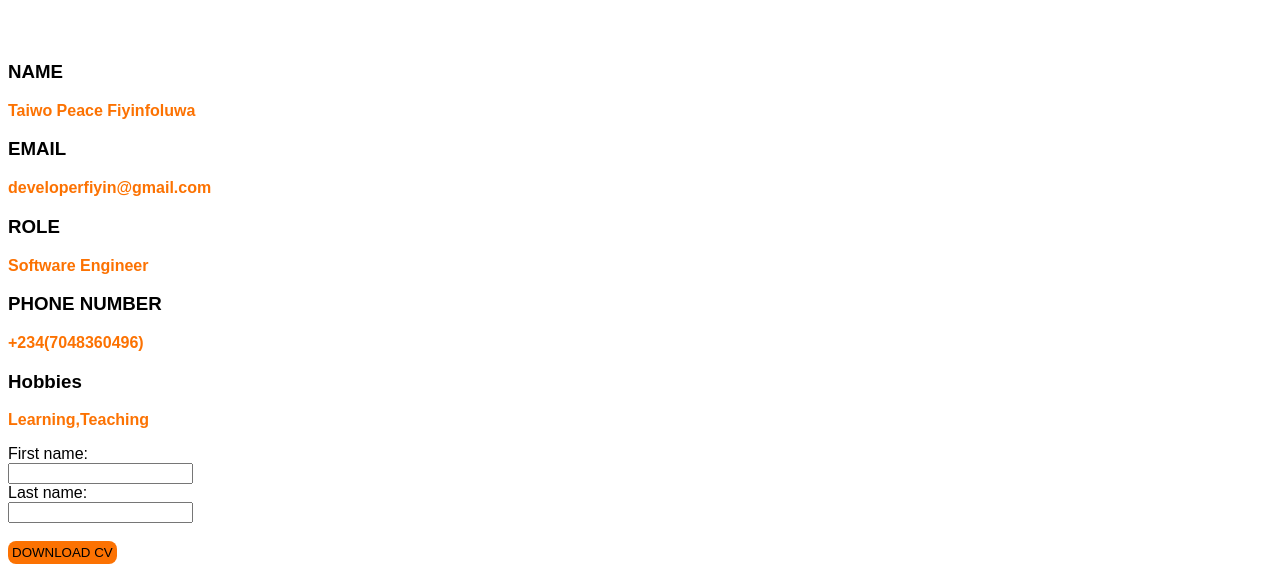
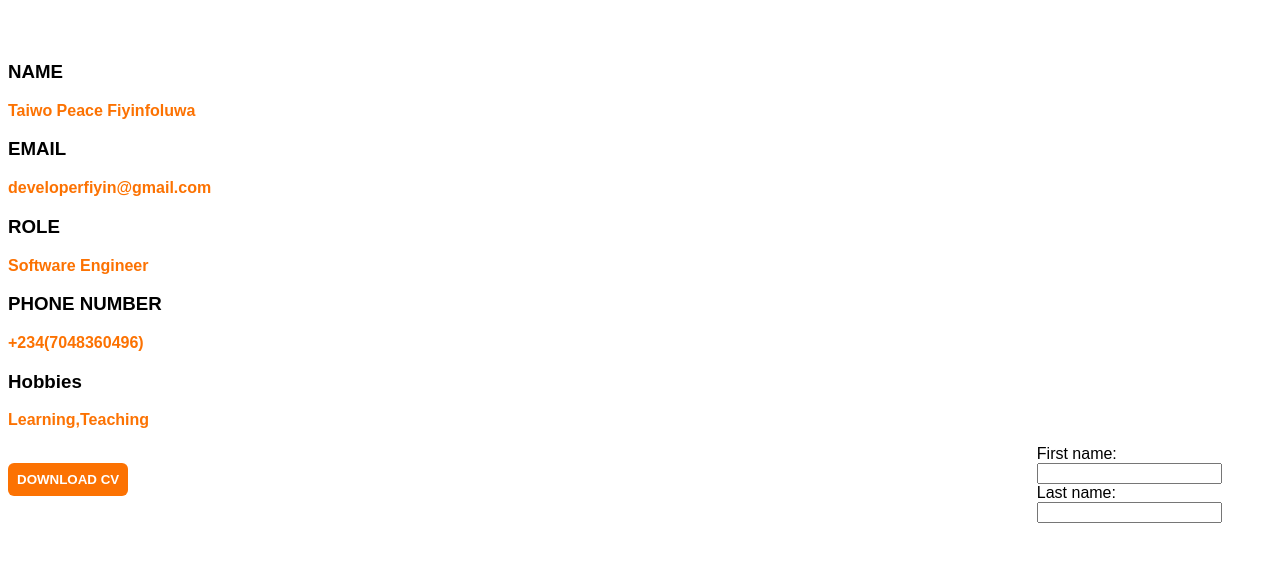
Before and after one commit to Developerfiyin/Assignment3, a plain HTML site: page index.html in a window 1280 px wide. Shown: the part 241-813 px from the top of the page. Drawn offline with Linux system fonts and the light colour scheme.

Commit message:
updated style.css

```diff
--- a/style.css
+++ b/style.css
@@ -15,9 +15,15 @@ p {
   color: rgb(252, 114, 2);
   font-weight: bolder;
 }
+.form {
+  position: absolute;
+  left: 81%;
+}
 button {
   background-color: rgb(252, 114, 2);
   border: none;
-  padding: 4px;
-  border-radius: 8px;
+  color: white;
+  padding: 9px;
+  border-radius: 6px;
+  font-weight: bold;
 }
```
